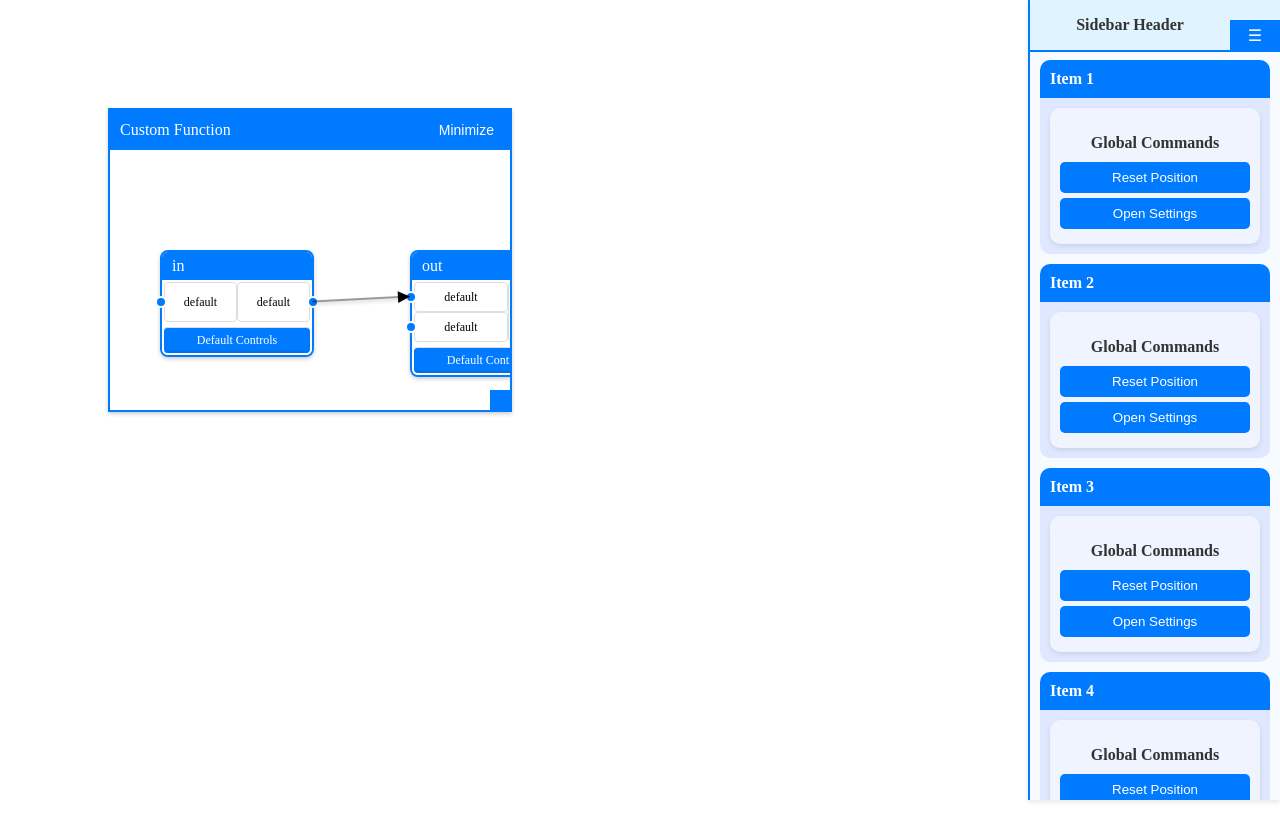
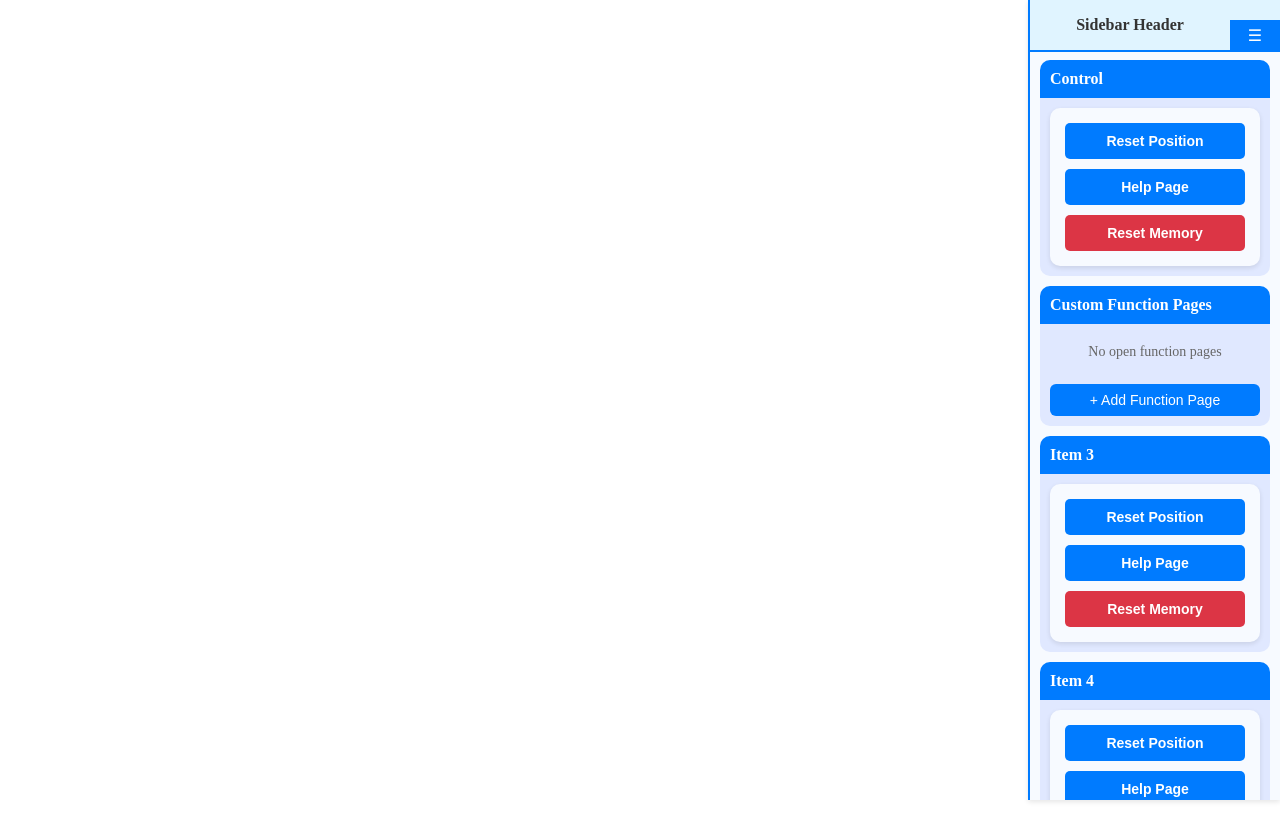
Before and after one commit to aaafgrb/introspection, a Vue app: page / in a window 1280 px wide. Built offline with nearby package versions, Linux system fonts and the light colour scheme.

Commit message:
add reset page position

```diff
--- a/index.html
+++ b/index.html
@@ -6,7 +6,7 @@
     <meta name="viewport" content="width=device-width, initial-scale=1.0">
     <title>Introspection</title>
   </head>
-  <body>
+  <body style="margin: 0px">
     <div id="app"></div>
     <script type="module" src="/src/main.js"></script>
   </body>
--- /dev/null
+++ b/src/components/ContextMenu.vue
@@ -0,0 +1,73 @@
+<template>
+  <div v-if="isVisible" :style="{ top: `${position.y}px`, left: `${position.x}px` }" class="right-click-menu"
+    @click.stop>
+    <div v-for="(button, index) in buttons" :key="index" class="menu-item" @click="handleButtonClick(button)">
+      {{ button.label }}
+    </div>
+  </div>
+</template>
+
+<script>
+export default {
+  data() {
+    return {
+      isVisible: false,
+      position: { x: 0, y: 0 },
+      buttons: [],
+    };
+  },
+  expose: ["openMenu"],
+  methods: {
+    openMenu(event, buttons) {
+      event.preventDefault();
+      this.position = { x: event.clientX, y: event.clientY };
+      this.buttons = buttons;
+      this.isVisible = true;
+    },
+    handleButtonClick(button) {
+      button.callback();
+      this.hideMenu();
+    },
+    hideMenu() {
+      this.isVisible = false;
+    },
+    handleClickOutside(event) {
+      if (this.isVisible && !this.$el.contains(event.target)) {
+        this.hideMenu();
+      }
+    },
+  },
+  mounted() {
+    document.addEventListener("click", this.handleClickOutside);
+  },
+  beforeUnmount() {
+    document.removeEventListener("click", this.handleClickOutside);
+  },
+};
+</script>
+
+<style scoped>
+.right-click-menu {
+  position: absolute;
+  background-color: #007bff;
+  border: 1px solid #007bffe4;
+  box-shadow: 0 4px 10px rgba(0, 0, 0, 0.3);
+  border-radius: 6px;
+  overflow: hidden;
+  z-index: 9999;
+  min-width: 150px;
+  padding: 4px 0;
+}
+
+.menu-item {
+  padding: 10px 14px;
+  font-size: 14px;
+  color: #eaeaea;
+  cursor: pointer;
+  transition: background 0.2s ease-in-out;
+}
+
+.menu-item:hover {
+  background-color: #0056b3;
+}
+</style>
--- a/src/components/CustomFunctionPage.vue
+++ b/src/components/CustomFunctionPage.vue
@@ -7,7 +7,7 @@
   }">
     <!-- Header with Minimize Button -->
     <div class="page-header" @mousedown="onHeaderMouseDown">
-      <span>Custom Function</span>
+      <span>{{ name ?? "Unnamed Custom Function" }}</span>
       <button @click.stop="toggleMinimized" class="minimize-button">
         {{ minimized ? "Expand" : "Minimize" }}
       </button>
@@ -30,7 +30,7 @@
 -->
 
 <script>
-import { ref, computed, useTemplateRef } from "vue";
+import { ref, watch, useTemplateRef } from "vue";
 import { useDraggable } from "./useDraggable";
 import DraggableBackground from "./DraggableBackground.vue";
 import FunctionNode from "./FunctionNode.vue";
@@ -50,13 +50,21 @@ export default {
     customFunctionName: {
       type: String,
       required: true,
+    },
+    name: {
+      type: String
+    },
+    startPosition: {
+      type: Object,
+      default: { x: 100, y: 100 }
     }
   },
   data() {
     return {
-      minimized: false, // Track minimization state
+      minimized: false,
     };
   },
+  expose: ['resetPosition'],
   setup(props) {
     const cfData = useCustomFunction(props.customFunctionName)
     const connectionsArea = useTemplateRef("connectionsArea")
@@ -68,7 +76,8 @@ export default {
     }
 
     // Draggable page header
-    const position = ref({ x: 100, y: 100 });
+    const position = ref({ x: props.startPosition.x, y: props.startPosition.y });
+
     const { onMouseDown: onHeaderMouseDown } = useDraggable({
       onDrag: (dx, dy) => {
         position.value.x += dx;
@@ -89,6 +98,13 @@ export default {
       },
     });
 
+    const resetPosition = () => {
+      dimensions.value.width = 400;
+      dimensions.value.height = 300;
+      position.value.x = props.startPosition.x
+      position.value.y = props.startPosition.y
+    }
+
     return {
       cfData,
       position,
@@ -96,6 +112,7 @@ export default {
       onHeaderMouseDown,
       onResizeMouseDown,
       onContextMenu,
+      resetPosition,
     };
   },
   methods: {
--- /dev/null
+++ b/src/components/CustomFunctionPageList.vue
@@ -0,0 +1,92 @@
+<template>
+  <div class="function-page-list">
+    <div v-for="(page, index) in sidebarStore.openPages" :key="page.id" class="function-page-item"
+      @click="sidebarStore.focusFunctionPage(page.id)" @contextmenu="event => contextMenu(event, index)">
+      <span class="function-name">{{ page.name }}</span>
+    </div>
+
+    <p v-if="sidebarStore.openPages.length === 0" class="empty-text">No open function pages</p>
+
+    <button class="add-btn" @click="addFunctionPage">+ Add Function Page</button>
+  </div>
+</template>
+
+<script>
+import { useGlobalSidebarStore } from "@/stores/useGlobalSidebarStore";
+import { inject } from "vue";
+
+export default {
+  setup() {
+    const sidebarStore = useGlobalSidebarStore();
+
+    function addFunctionPage() {
+      sidebarStore.openFunctionPage();
+    }
+
+    const openContextMenu = inject("openContextMenu")
+    const contextMenu = (event, index) => {
+      openContextMenu(event, [
+        { label: "Focus on", callback: () => { console.log("option 1") } },
+        { label: "Reset position", callback: () => { sidebarStore.resetFunctionPagePosition(index) } },
+        { label: "Delete", callback: () => { sidebarStore.closeFunctionPage(index) } },
+      ])
+    }
+
+    return { sidebarStore, addFunctionPage, contextMenu };
+  },
+};
+</script>
+
+<style scoped>
+.function-page-list {
+  display: flex;
+  flex-direction: column;
+  gap: 10px;
+}
+
+.add-btn {
+  background: #007bff;
+  color: white;
+  border: none;
+  padding: 8px 15px;
+  font-size: 14px;
+  border-radius: 6px;
+  cursor: pointer;
+}
+
+.add-btn:hover {
+  background: #0056b3;
+}
+
+.function-page-item {
+  display: flex;
+  align-items: center;
+  justify-content: space-between;
+  background: #e0f4ff;
+  padding: 10px 15px;
+  border-radius: 8px;
+}
+
+.function-page-item:hover {
+  background: #cce8ff;
+}
+
+.function-name {
+  font-size: 16px;
+  font-weight: 500;
+  flex-grow: 1;
+  cursor: pointer;
+}
+
+.button-group {
+  display: flex;
+  gap: 5px;
+}
+
+.empty-text {
+  text-align: center;
+  color: #666;
+  font-size: 14px;
+  margin-top: 10px;
+}
+</style>
--- a/src/components/GlobalCommands.vue
+++ b/src/components/GlobalCommands.vue
@@ -1,72 +1,62 @@
 <template>
-  <div class="command-list">
-    <h3 class="command-list-title">Global Commands</h3>
-    <ul class="command-list-items">
-      <li v-for="command in commands" :key="command.id" class="command-item">
-        <button @click="command.action" class="command-button">{{ command.label }}</button>
-      </li>
-    </ul>
+  <div class="global-control">
+    <button class="control-button blue" @click="resetPositions">Reset Position</button>
+    <button class="control-button blue">Help Page</button>
+    <button class="control-button red">Reset Memory</button>
   </div>
 </template>
 
 <script>
+import { useGlobalSidebarStore } from '@/stores/useGlobalSidebarStore';
+
 export default {
-  data() {
+  setup() {
+    const globalSidebarStore = useGlobalSidebarStore()
+    const resetPositions = () => {
+      globalSidebarStore.resetAllPagesPosition()
+    }
     return {
-      commands: [
-        { id: 'reset', label: 'Reset Position', action: this.resetPosition },
-        { id: 'settings', label: 'Open Settings', action: this.openSettings },
-      ],
-    };
-  },
-  methods: {
-    resetPosition() {
-      this.$emit('reset-position');
-    },
-    openSettings() {
-      this.$emit('open-settings');
-    },
-  },
+      resetPositions
+    }
+  }
 };
 </script>
 
 <style scoped>
-.command-list {
-  padding: 10px;
-  background-color: #f0f4ff;
+.global-control {
+  display: flex;
+  flex-direction: column;
+  gap: 10px;
+  padding: 15px;
+  background: #f7faff;
   border-radius: 10px;
   box-shadow: 0 2px 5px rgba(0, 0, 0, 0.1);
 }
 
-.command-list-title {
-  font-size: 16px;
+.control-button {
+  padding: 10px;
+  font-size: 14px;
   font-weight: bold;
-  margin-bottom: 10px;
-  text-align: center;
-}
-
-.command-list-items {
-  list-style: none;
-  padding: 0;
-  margin: 0;
-}
-
-.command-item {
-  margin-bottom: 5px;
-}
-
-.command-button {
-  width: 100%;
-  padding: 8px;
-  background-color: #007bff;
-  color: white;
   border: none;
   border-radius: 5px;
   cursor: pointer;
-  transition: background 0.2s;
 }
 
-.command-button:hover {
-  background-color: #0056b3;
+.blue {
+  background: #007bff;
+  color: white;
+}
+
+.blue:hover {
+  background: #0056b3;
+}
+
+.red {
+  background: #dc3545;
+  color: white;
+}
+
+.red:hover {
+  background: #a71d2a;
 }
 </style>
--- a/src/components/GlobalSidebar.vue
+++ b/src/components/GlobalSidebar.vue
@@ -27,17 +27,16 @@
 <script>
 import { useTemplateRef } from 'vue';
 import GlobalCommands from './GlobalCommands.vue';
-
-
+import CustomFunctionPageList from './CustomFunctionPageList.vue';
 
 export default {
-  components: { GlobalCommands },
+  components: { GlobalCommands, CustomFunctionPageList },
   data() {
     return {
       isRetracted: false,
       items: [
-        { header: 'Item 1', component: "GlobalCommands", collapsed: false },
-        { header: 'Item 2', component: "GlobalCommands", collapsed: false },
+        { header: 'Control', component: "GlobalCommands", collapsed: false },
+        { header: 'Custom Function Pages', component: "CustomFunctionPageList", collapsed: false },
         { header: 'Item 3', component: "GlobalCommands", collapsed: false },
         { header: 'Item 4', component: "GlobalCommands", collapsed: false },
         { header: 'Item 5', component: "GlobalCommands", collapsed: false },
--- a/src/components/Home.vue
+++ b/src/components/Home.vue
@@ -1,29 +1,46 @@
 <template>
   <div style="height: 100vh;">
-    <DraggableBackground>
-      <CustomFunctionPage :custom-function-name="`test`" :id="0" />
+    <DraggableBackground ref="draggable-background">
+      <CustomFunctionPage v-for="page in sidebarStore.openPages" :key="page.id"
+        :custom-function-name="page.customFunctionName" :id="page.id" :startPosition="page.position" :name="page.name"
+        ref="custom-function-pages" />
     </DraggableBackground>
   </div>
-  <!-- <GlobalSidebar :baseFunctions="baseFunctions" :customFunctions="customFunctions" :unsavedFunctions="unsavedFunctions"
-    :sessionFunctions="sessionFunctions" /> -->
+  <GlobalSidebar />
+  <ContextMenu ref="context-menu" />
 </template>
 
 <script>
-import CustomFunctionPage from "./CustomFunctionPage.vue";
-import DraggableBackground from "./DraggableBackground.vue";
-import FunctionNode from "./FunctionNode.vue";
+import { useGlobalSidebarStore } from "@/stores/useGlobalSidebarStore";
+import CustomFunctionPage from "@/components/CustomFunctionPage.vue";
+import GlobalSidebar from "@/components/GlobalSidebar.vue";
+import DraggableBackground from "@/components/DraggableBackground.vue";
+import ContextMenu from "./ContextMenu.vue";
+import { provide, useTemplateRef } from "vue";
 
 export default {
   components: {
     CustomFunctionPage,
-    FunctionNode,
+    GlobalSidebar,
     DraggableBackground,
+    ContextMenu
+  },
+  mounted() {
+
+  },
+  setup() {
+    const sidebarStore = useGlobalSidebarStore();
+    const contextMenu = useTemplateRef("context-menu")
+
+    const openContextMenu = (...args) => contextMenu.value.openMenu(...args);
+    provide("openContextMenu", openContextMenu)
+
+    const draggableBackgroundTemplate = useTemplateRef("draggable-background")
+    sidebarStore.setDraggableBackgroundTemplate(draggableBackgroundTemplate)
+    const customFunctionPagesTemplate = useTemplateRef("custom-function-pages")
+    sidebarStore.setCustomFunctionPagesTemplate(customFunctionPagesTemplate)
+
+    return { sidebarStore, openContextMenu };
   },
 };
 </script>
-
-<style>
-body {
-  overflow: hidden;
-}
-</style>
--- /dev/null
+++ b/src/stores/useGlobalSidebarStore.js
@@ -0,0 +1,49 @@
+import { reactive, ref } from "vue";
+
+const state = reactive({
+  openPages: [],
+  defaultStartX: 50,
+  defaultStartY: 50,
+  positionOffset: 60,
+});
+let customFunctionPagesTemplate = null
+let draggableBackgroundTemplate = null
+
+export function useGlobalSidebarStore() {
+  return {
+    openPages: state.openPages,
+    setCustomFunctionPagesTemplate(template) {
+      customFunctionPagesTemplate = template
+    },
+    setDraggableBackgroundTemplate(template) {
+      draggableBackgroundTemplate = template
+    },
+    openFunctionPage() {
+      const id = state.openPages.length
+        ? Math.max(...state.openPages.map((p) => p.id)) + 1
+        : 0;
+
+      const startX = state.defaultStartX + id * state.positionOffset;
+      const startY = state.defaultStartY + id * state.positionOffset;
+
+      state.openPages.push({ id, name: `New Function ${id + 1}`, position: { x: startX, y: startY }, customFunctionName: "test" });
+    },
+
+    closeFunctionPage(index) {
+      state.openPages.splice(index, 1);
+    },
+
+    focusFunctionPage(id) {
+      console.log(`Focusing function page with id: ${id}`);
+    },
+
+    resetFunctionPagePosition(index) {
+      customFunctionPagesTemplate.value[index].resetPosition();
+    },
+
+    resetAllPagesPosition() {
+      draggableBackgroundTemplate.value.resetPosition();
+      customFunctionPagesTemplate.value.forEach(e => e.resetPosition());
+    },
+  };
+}
--- a/src/views/HomeView.vue
+++ b/src/views/HomeView.vue
@@ -1,11 +1,9 @@
 <script setup>
-import GlobalSidebar from '@/components/GlobalSidebar.vue';
 import Home from '../components/Home.vue'
 </script>
 
 <template>
   <main>
     <Home />
-    <GlobalSidebar />
   </main>
 </template>
```
Also changed, not shown: src/components/DraggableBackground.vue (+7 -0 lines).
